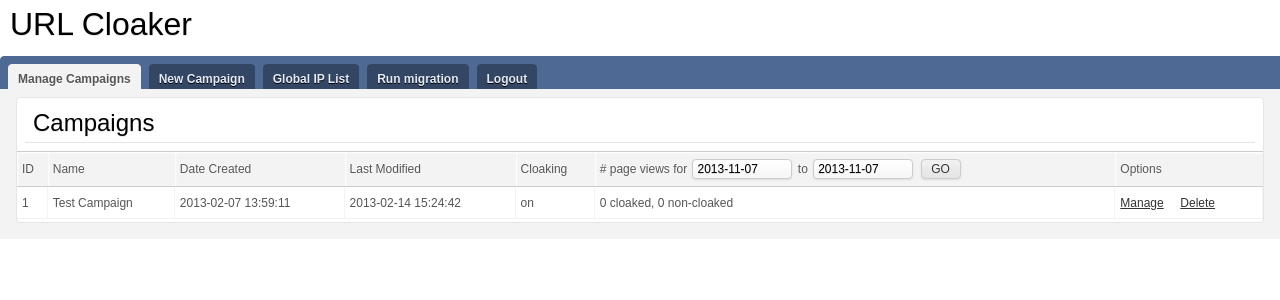
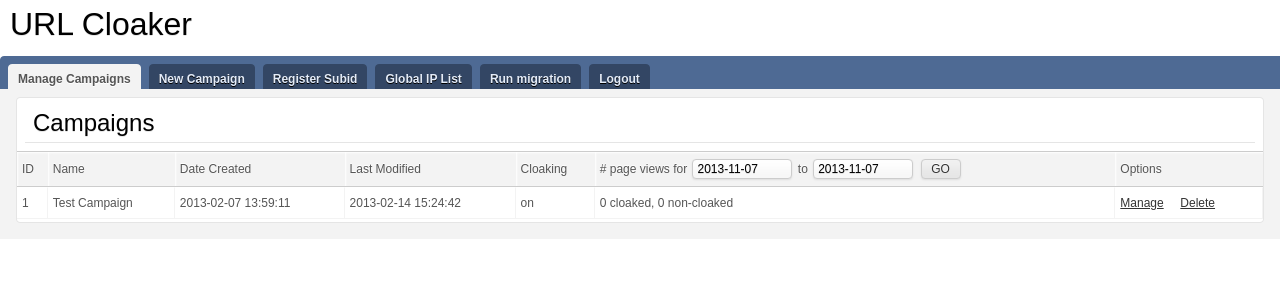
Before and after one commit to ariunbayar/cloaker, a PHP site: page /admin/index.php in a window 1280 px wide. Shown: the top 300 px of the page. Run offline with PHP 8.4, Linux system fonts and the light colour scheme; a user stored in the database is signed in; data comes from the database, SQL or seed files in the repository.

Commit message:
I6: Update converted subid

```diff
--- a/admin/cloaking.class.php
+++ b/admin/cloaking.class.php
@@ -185,6 +185,32 @@ class Cloaker
                 {
                     mysql_query("INSERT INTO denied_gips (ip, ct) VALUES ('$gip', NOW())");
                     $i++;
+                }
+            }
+        }
+        return $i;
+    }
+
+    /**
+    * saveSubid($subidlist)
+    *
+    * Save subids
+    *
+    * @param mixed $subidlist
+    * @return Number of saved subids
+    */
+    function saveSubid($subidlist)
+    {
+        $i = 0;
+        if (!empty($subidlist))
+        {
+            $subids = explode(PHP_EOL, $subidlist);
+            foreach($subids as $subid)
+            {
+                if ($subid != null && $subid != '')
+                {
+                   mysql_query("UPDATE iptracker SET is_converted = 1 WHERE id = '$subid'");
+                   $i++;
                 }
             }
         }
--- /dev/null
+++ b/admin/controllers/register_subid.php
@@ -0,0 +1,23 @@
+<?php
+function register_subid_controller()
+{
+    global $cloaker;
+
+    if ($_POST){
+        $subidlist = $_POST['subidlist'];
+        if ($cloaker->saveSubid($subidlist))
+        {
+            Flash::set('Subid updated successfully');
+            header("Location: ".ADMIN_URL."register_subid/");
+            exit;
+        }else{
+            $viewData['errors'][] = 'Subid list could not be saved, because the following MySQL Error occurred: <br> <br>'.mysql_error();
+        }
+    }
+
+    $viewData['current_page'] = 'register_subid';
+    View('register_subid', $viewData);
+    exit;
+}
+?>
+<?php // {# vim: set ts=4 sw=4 sts=4 fdn=20 : #} ?>
--- a/admin/index.php
+++ b/admin/index.php
@@ -26,6 +26,7 @@ require dirname(__FILE__).'/controllers/network.php';
 require dirname(__FILE__).'/controllers/generate_links.php';
 require dirname(__FILE__).'/controllers/migration.php';
 require dirname(__FILE__).'/controllers/offer.php';
+require dirname(__FILE__).'/controllers/register_subid.php';
 
 $cloaker = new Cloaker();
 $action = (isset($_GET['action']) ? $_GET['action'] : '');
@@ -126,6 +127,10 @@ if (isset($_SESSION['logged_in']))
             save_offer_controller();
             break;
 
+        case 'register_subid':
+            register_subid_controller();
+            break;
+
         case 'logout':
             logout_controller();
             break;
--- a/admin/views/layout_dashboard.php
+++ b/admin/views/layout_dashboard.php
@@ -10,6 +10,9 @@
         </li>
         <li <?php echo $data['current_page']=='add_campaign'?'class="active"':'' ?>>
             <a href="<?php echo ADMIN_URL ?>add_campaign/">New Campaign<span></span></a>
+        </li>
+        <li <?php echo $data['current_page']=='register_subid'?'class="active"':'' ?>>
+            <a href="<?php echo ADMIN_URL; ?>register_subid/">Register Subid<span></span></a>
         </li>
         <?php if($_SESSION['user_level'] == 'superadmin') { ?>
         <li <?php echo $data['current_page']=='global_ip'?'class="active"':'' ?>>
--- a/admin/views/layout_manage.php
+++ b/admin/views/layout_manage.php
@@ -27,6 +27,7 @@
         <li <?php echo $data['current_page']=='generate_links'?'class="active"':'' ?>>
             <a href="<?php echo ADMIN_URL; ?>generate_links/<?php echo $data['id']; ?>/">Generate Links<span></span></a>
         </li>
+
         <li <?php echo $data['current_page']=='statistics'?'class="active"':'' ?>>
             <a href="<?php echo ADMIN_URL; ?>statistics/<?php echo $data['id']; ?>/">Statistics<span></span></a>
         </li>
--- /dev/null
+++ b/migration/013_new_field_to_iptracker.sql
@@ -0,0 +1 @@
+ALTER TABLE  `iptracker` ADD  `is_converted` SMALLINT( 1 ) UNSIGNED NULL AFTER  `network_id`
```
Also changed, not shown: admin/views/register_subid.php (added, +29 -0 lines), admin/views/offer.php (line endings or trailing spaces).
